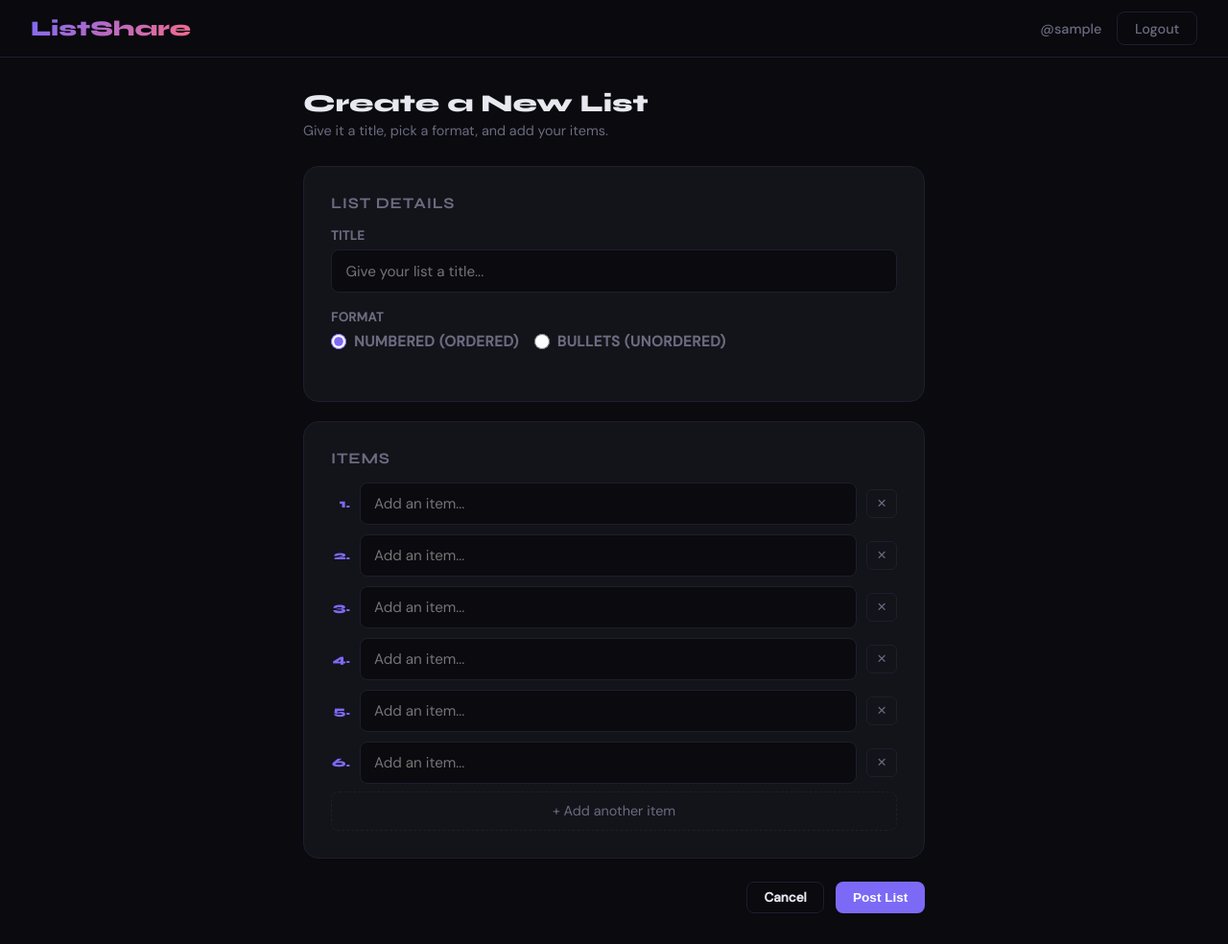
After one commit to Dani-cs/SWE_Final_Project, a Django app: page /lists/new/ in a window 1280 px wide. The commit adds this page. Shown: the whole page at 96% size. Run offline with Django 5.2, Linux system fonts and the light colour scheme; the visitor is signed in with stand-in values (Sample User, id 1).

Commit message:
added functionality to create lists

```diff
--- /dev/null
+++ b/feed/forms.py
@@ -0,0 +1,25 @@
+from django import forms
+from django.forms import inlineformset_factory
+from .models import List, ListItem
+
+
+class ListForm(forms.ModelForm):
+    class Meta:
+        model = List
+        fields = ['title', 'list_type']
+        widgets = {
+            'title': forms.TextInput(attrs={'placeholder': 'Give your list a title...'}),
+            'list_type': forms.RadioSelect(),
+        }
+
+
+ListItemFormSet = inlineformset_factory(
+    List,
+    ListItem,
+    fields=['text'],
+    extra=5,
+    min_num=1,
+    validate_min=True,
+    can_delete=True,
+    widgets={'text': forms.TextInput(attrs={'placeholder': 'Add an item...'})}
+)
--- /dev/null
+++ b/feed/models.py
@@ -0,0 +1,34 @@
+from django.db import models
+from django.contrib.auth.models import User
+
+
+class List(models.Model):
+    ORDERED = 'ordered'
+    UNORDERED = 'unordered'
+    LIST_TYPE_CHOICES = [
+        (ORDERED, 'Numbered (ordered)'),
+        (UNORDERED, 'Bullets (unordered)'),
+    ]
+
+    author = models.ForeignKey(User, on_delete=models.CASCADE, related_name='lists')
+    title = models.CharField(max_length=200)
+    list_type = models.CharField(max_length=10, choices=LIST_TYPE_CHOICES, default=ORDERED)
+    created_at = models.DateTimeField(auto_now_add=True)
+
+    class Meta:
+        ordering = ['-created_at']
+
+    def __str__(self):
+        return self.title
+
+
+class ListItem(models.Model):
+    list = models.ForeignKey(List, on_delete=models.CASCADE, related_name='items')
+    text = models.CharField(max_length=300)
+    order = models.PositiveIntegerField(default=0)
+
+    class Meta:
+        ordering = ['order']
+
+    def __str__(self):
+        return self.text
--- a/feed/urls.py
+++ b/feed/urls.py
@@ -3,4 +3,5 @@ from . import views
 
 urlpatterns = [
     path('', views.home_view, name='home'),
+    path('lists/new/', views.create_list_view, name='create_list'),
 ]
--- a/feed/views.py
+++ b/feed/views.py
@@ -1,30 +1,33 @@
-from django.shortcuts import render
+from django.shortcuts import render, redirect
 from django.contrib.auth.decorators import login_required
+from django.contrib import messages
+from .models import List
+from .forms import ListForm, ListItemFormSet
 
 
 @login_required
 def home_view(request):
-    sample_lists = [
-        {
-            'author': 'alex_j',
-            'title': 'Top 5 Anime of All Time',
-            'items': ['Fullmetal Alchemist: Brotherhood', 'Steins;Gate', 'Hunter x Hunter', 'Naruto', 'One Piece'],
-            'likes': 142,
-            'comments': 23,
-        },
-        {
-            'author': 'maria_v',
-            'title': 'Best Restaurants in McAllen',
-            'items': ['Tacos El Rancho', 'Denny\'s on 10th', 'Las Fuentes', 'Cheddar\'s', 'Whataburger'],
-            'likes': 89,
-            'comments': 11,
-        },
-        {
-            'author': 'jdoe99',
-            'title': 'Must-Play Video Games 2024',
-            'items': ['Elden Ring', 'Baldur\'s Gate 3', 'Hades II', 'Helldivers 2', 'Palworld'],
-            'likes': 201,
-            'comments': 45,
-        },
-    ]
-    return render(request, 'feed/home.html', {'lists': sample_lists})
+    lists = List.objects.select_related('author').prefetch_related('items').all()
+    return render(request, 'feed/home.html', {'lists': lists})
+
+
+@login_required
+def create_list_view(request):
+    if request.method == 'POST':
+        form = ListForm(request.POST)
+        formset = ListItemFormSet(request.POST)
+        if form.is_valid() and formset.is_valid():
+            lst = form.save(commit=False)
+            lst.author = request.user
+            lst.save()
+            items = formset.save(commit=False)
+            for order, item in enumerate(items):
+                item.list = lst
+                item.order = order
+                item.save()
+            messages.success(request, 'Your list has been posted!')
+            return redirect('home')
+    else:
+        form = ListForm()
+        formset = ListItemFormSet()
+    return render(request, 'feed/create_list.html', {'form': form, 'formset': formset})
--- /dev/null
+++ b/templates/feed/create_list.html
@@ -0,0 +1,136 @@
+{% extends 'base.html' %}
+{% block title %}New List — ListShare{% endblock %}
+
+{% block extra_css %}
+<style>
+    .page-header { margin-bottom: 1.75rem; }
+    .page-header h1 { font-family: 'Syne', sans-serif; font-size: 1.6rem; font-weight: 800; }
+    .page-header p { color: var(--muted); font-size: 0.9rem; margin-top: 0.25rem; }
+    .card { background: var(--surface); border: 1px solid var(--border); border-radius: 16px; padding: 1.75rem; margin-bottom: 1.25rem; }
+    .card h2 { font-family: 'Syne', sans-serif; font-size: 1rem; font-weight: 700; margin-bottom: 1rem; color: var(--muted); text-transform: uppercase; letter-spacing: 0.05em; }
+    .form-group { margin-bottom: 1.1rem; }
+    label { display: block; font-size: 0.82rem; font-weight: 600; color: var(--muted); margin-bottom: 0.4rem; text-transform: uppercase; letter-spacing: 0.04em; }
+    input[type="text"] {
+        width: 100%; background: var(--bg); border: 1px solid var(--border);
+        border-radius: 8px; padding: 0.7rem 0.9rem; color: var(--text);
+        font-size: 0.95rem; font-family: 'DM Sans', sans-serif; transition: border-color 0.2s; outline: none;
+    }
+    input[type="text"]:focus { border-color: var(--accent); }
+    .radio-group { display: flex; gap: 1rem; margin-top: 0.25rem; }
+    .radio-option { display: flex; align-items: center; gap: 0.5rem; cursor: pointer; }
+    .radio-option input[type="radio"] { accent-color: var(--accent); width: 16px; height: 16px; cursor: pointer; }
+    .radio-option span { font-size: 0.95rem; }
+    .items-list { display: flex; flex-direction: column; gap: 0.6rem; }
+    .item-row { display: flex; align-items: center; gap: 0.6rem; }
+    .item-number { font-family: 'Syne', sans-serif; font-weight: 800; font-size: 0.8rem; color: var(--accent); width: 20px; flex-shrink: 0; text-align: right; }
+    .item-row input[type="text"] { flex: 1; }
+    .delete-check { display: none; }
+    .remove-btn {
+        background: none; border: 1px solid var(--border); border-radius: 6px;
+        color: var(--muted); font-size: 0.8rem; padding: 0.4rem 0.6rem;
+        cursor: pointer; transition: all 0.2s; flex-shrink: 0;
+    }
+    .remove-btn:hover { border-color: #e86e6e; color: #e86e6e; }
+    .add-item-btn {
+        background: none; border: 1px dashed var(--border); border-radius: 8px;
+        color: var(--muted); font-size: 0.9rem; padding: 0.65rem;
+        cursor: pointer; width: 100%; transition: all 0.2s; margin-top: 0.5rem;
+        font-family: 'DM Sans', sans-serif;
+    }
+    .add-item-btn:hover { border-color: var(--accent); color: var(--accent); }
+    .form-actions { display: flex; gap: 0.75rem; justify-content: flex-end; margin-top: 1.5rem; }
+    .errorlist { list-style: none; margin-top: 0.35rem; }
+    .errorlist li { font-size: 0.8rem; color: #e86e6e; }
+    .hidden { display: none; }
+</style>
+{% endblock %}
+
+{% block content %}
+<div class="page-header">
+    <h1>Create a New List</h1>
+    <p>Give it a title, pick a format, and add your items.</p>
+</div>
+
+<form method="POST" id="list-form">
+    {% csrf_token %}
+    {{ formset.management_form }}
+
+    <div class="card">
+        <h2>List Details</h2>
+        <div class="form-group">
+            <label for="{{ form.title.id_for_label }}">Title</label>
+            {{ form.title }}
+            {% if form.title.errors %}<ul class="errorlist">{% for e in form.title.errors %}<li>{{ e }}</li>{% endfor %}</ul>{% endif %}
+        </div>
+        <div class="form-group">
+            <label>Format</label>
+            <div class="radio-group">
+                {% for radio in form.list_type %}
+                <label class="radio-option">
+                    {{ radio.tag }}
+                    <span>{{ radio.choice_label }}</span>
+                </label>
+                {% endfor %}
+            </div>
+            {% if form.list_type.errors %}<ul class="errorlist">{% for e in form.list_type.errors %}<li>{{ e }}</li>{% endfor %}</ul>{% endif %}
+        </div>
+    </div>
+
+    <div class="card">
+        <h2>Items</h2>
+        <div class="items-list" id="items-container">
+            {% for item_form in formset %}
+                <div class="item-row" id="item-{{ forloop.counter0 }}">
+                    <span class="item-number">{{ forloop.counter }}.</span>
+                    {{ item_form.id }}
+                    <input type="text" name="{{ item_form.text.html_name }}" value="{{ item_form.text.value|default:'' }}" placeholder="Add an item...">
+                    <input type="checkbox" class="delete-check" name="{{ item_form.DELETE.html_name }}" id="{{ item_form.DELETE.id_for_label }}">
+                    <button type="button" class="remove-btn" onclick="removeItem(this)">✕</button>
+                </div>
+            {% endfor %}
+        </div>
+        <button type="button" class="add-item-btn" id="add-item-btn">+ Add another item</button>
+    </div>
+
+    <div class="form-actions">
+        <a href="{% url 'home' %}" class="btn btn-outline">Cancel</a>
+        <button type="submit" class="btn btn-primary">Post List</button>
+    </div>
+</form>
+
+<script>
+    const totalForms = document.getElementById('id_items-TOTAL_FORMS');
+    const container = document.getElementById('items-container');
+
+    function updateNumbers() {
+        const rows = container.querySelectorAll('.item-row:not(.hidden)');
+        rows.forEach((row, i) => {
+            row.querySelector('.item-number').textContent = (i + 1) + '.';
+        });
+    }
+
+    function removeItem(btn) {
+        const row = btn.closest('.item-row');
+        const checkbox = row.querySelector('.delete-check');
+        if (checkbox) checkbox.checked = true;
+        row.classList.add('hidden');
+        updateNumbers();
+    }
+
+    document.getElementById('add-item-btn').addEventListener('click', () => {
+        const index = parseInt(totalForms.value);
+        const newRow = document.createElement('div');
+        newRow.className = 'item-row';
+        newRow.id = 'item-' + index;
+        newRow.innerHTML = `
+            <span class="item-number">${container.querySelectorAll('.item-row:not(.hidden)').length + 1}.</span>
+            <input type="text" name="items-${index}-text" placeholder="Add an item...">
+            <input type="checkbox" class="delete-check" name="items-${index}-DELETE" id="id_items-${index}-DELETE">
+            <button type="button" class="remove-btn" onclick="removeItem(this)">✕</button>
+        `;
+        container.appendChild(newRow);
+        totalForms.value = index + 1;
+        newRow.querySelector('input[type="text"]').focus();
+    });
+</script>
+{% endblock %}
```
Also changed, not shown: templates/feed/home.html (+22 -14 lines), feed/migrations/0001_initial.py (added).
